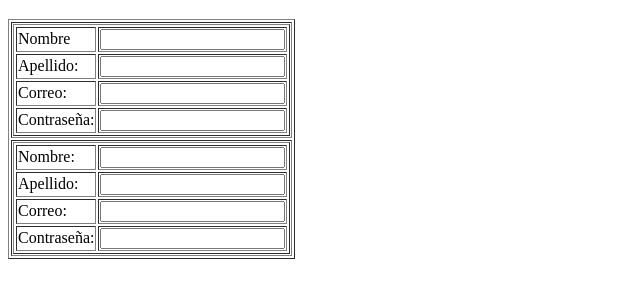
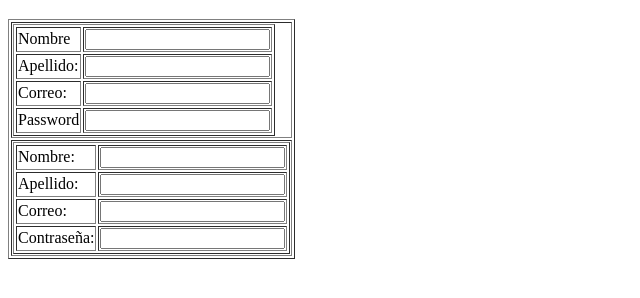
Before and after one commit to Badrbouamoud1/Badrbouamoud1.github.io, a plain HTML site: page LM_TRI_1/Html/Index.html in a window 1280 px wide. Shown: the part 100-398 px from the top of the page, without its empty margins (0-640 px from the left). Drawn offline with Linux system fonts and the light colour scheme.

Commit message:
segundo cambio

```diff
--- a/LM_TRI_1/Html/Index.html
+++ b/LM_TRI_1/Html/Index.html
@@ -25,7 +25,7 @@
                     <td><input type="email" name="correo"></td>
                 </tr>
                 <tr>
-                    <td>Contraseña:</td>
+                    <td>Password</td>
                     <td><input type="password" name="contraseña"></td>
                 </tr>
                 </table>
```
